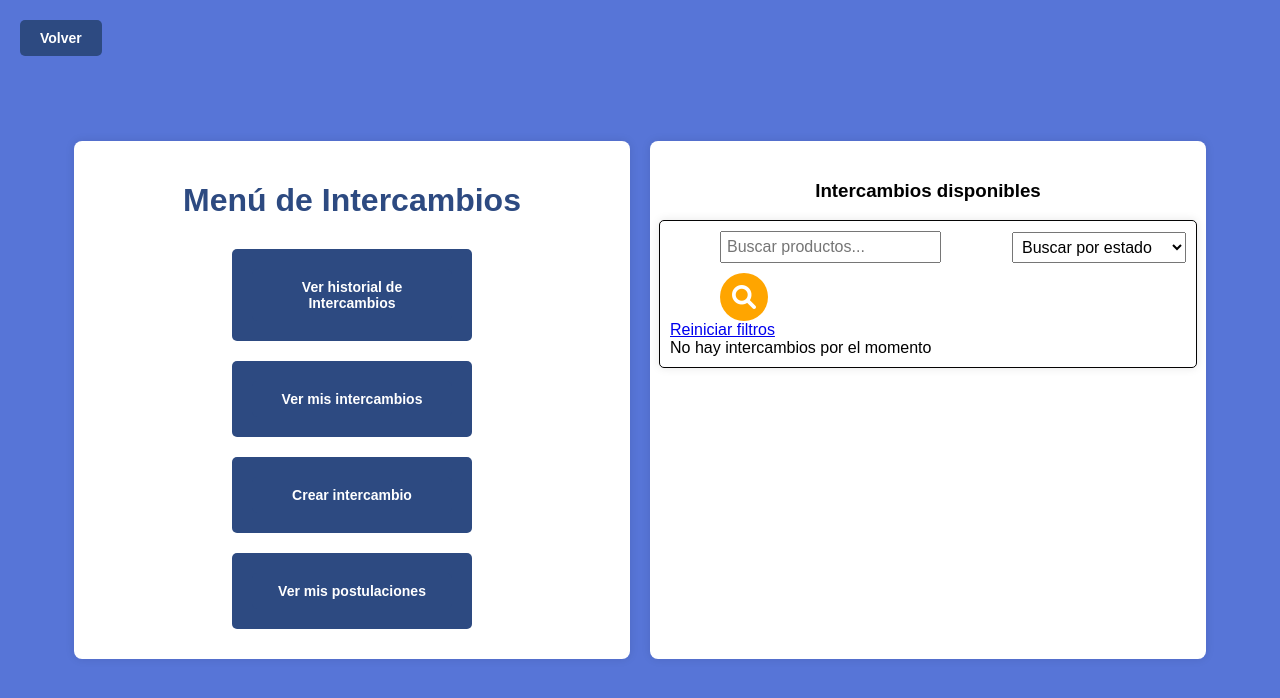
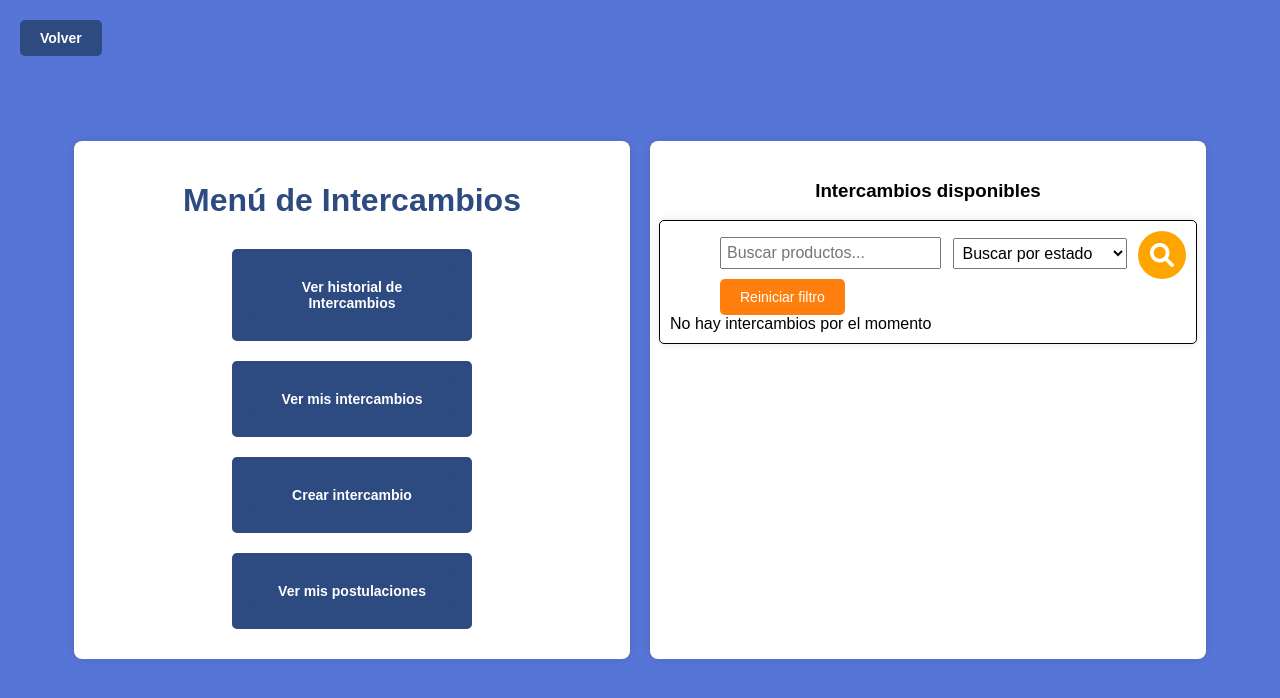
Before and after one commit to JJuanVolpe/Ferreplus, a Django app: page /intercambios/ in a window 1280 px wide. Shown: the top 698 px of the page. Run offline with Django 4.2, Linux system fonts and the light colour scheme; data that the repository does not hold is empty.

```diff
--- a/myapp/templates/Menu_De_Intercambios.html
+++ b/myapp/templates/Menu_De_Intercambios.html
@@ -199,6 +199,28 @@
             border: 1px solid #ccc;
             border-radius: 5px;
         }
+        .reiniciar-filtros-container {
+            text-align: center;
+            margin-top: 10px;
+        }
+
+        .reiniciar-filtros-btn {
+            background-color: #ff7f0e;
+            color: white;
+            padding: 10px 20px;
+            text-align: center;
+            text-decoration: none;
+            display: inline-block;
+            font-size: 14px;
+            border: none;
+            border-radius: 5px;
+            transition: background-color 0.3s ease, transform 0.3s ease;
+        }
+
+        .reiniciar-filtros-btn:hover {
+            background-color: rgba(255, 82, 51, 0.926);
+            transform: scale(1.05);
+        }
 
         .buttonSpecial {
             background-color: #4CAF50;
@@ -333,8 +355,6 @@
             transition: background-color 0.3s ease;
             /* position: absolute; */
             top: 0;
-            margin-right: 6%;
-            /* margin-top: 4%; */
             right: 0;
         }
 
@@ -390,9 +410,9 @@
                             <button class="round-button">
                                 <i class="fas fa-search"></i>
                             </button>
+                            <a href="{% url 'Menu_De_Intercambios' %}" class="reiniciar-filtros-btn">Reiniciar filtro</a>
                         </div>
                     </form>
-                    <a href="{% url 'Menu_De_Intercambios' %}">Reiniciar filtros</a>
                 </div>
                 {% if trueques %}
                 <table class="trueque-table">
```
